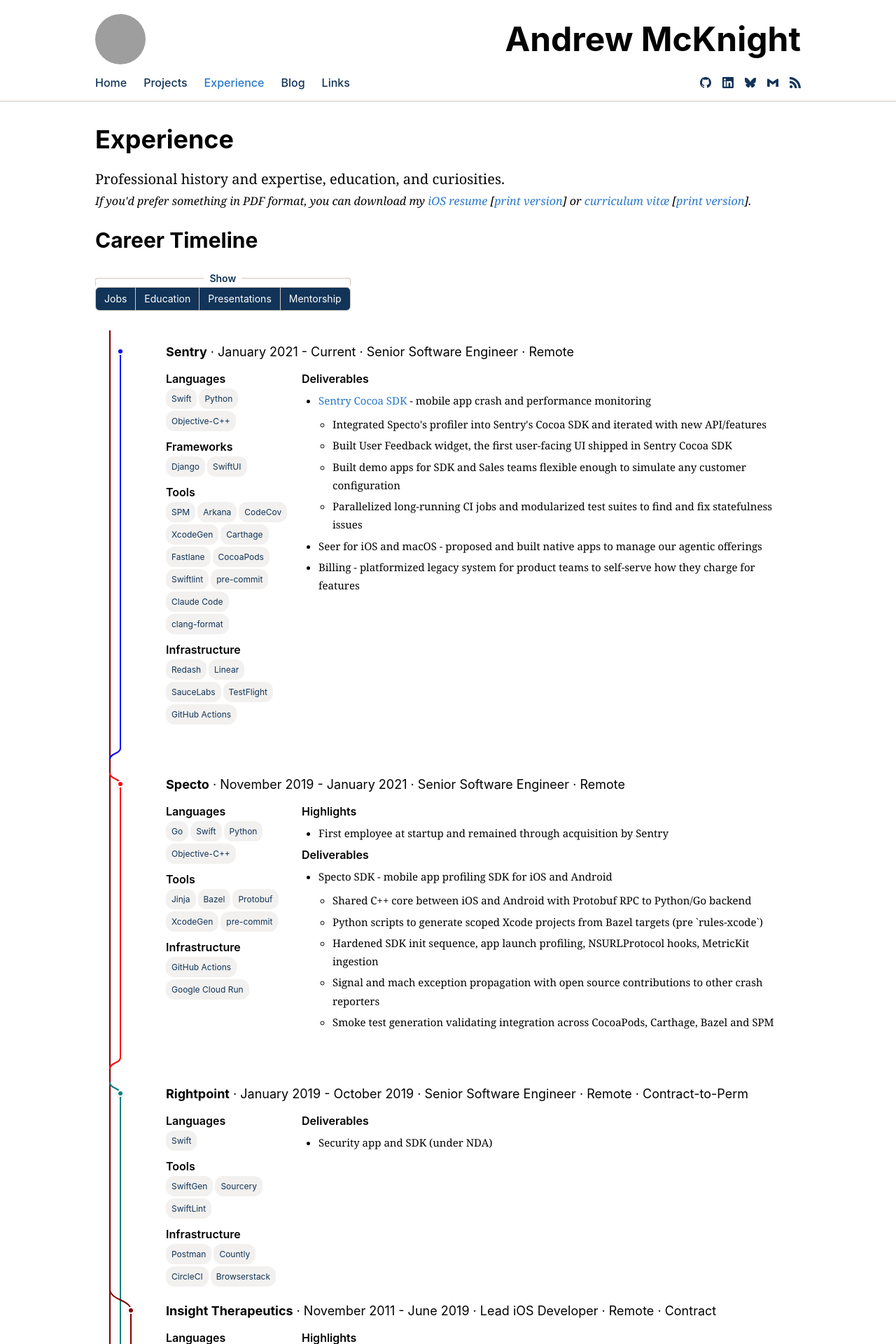
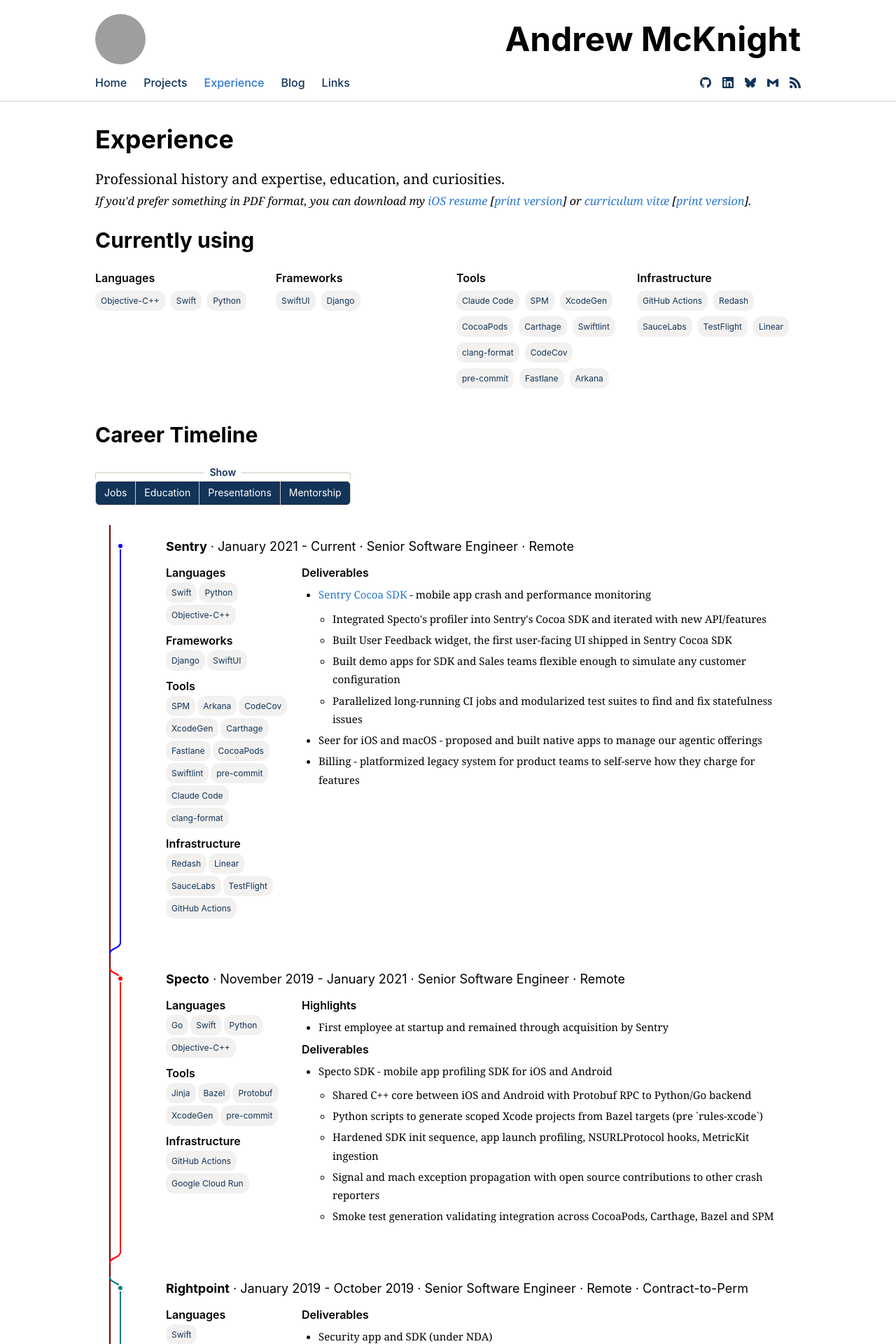
Before and after one commit to armcknight/mcknight.io, a Jekyll site: the page built from experience/index.html, in a window 1280 px wide. Shown: the top 1920 px of the page at 70% size. Built offline with Jekyll 4.4.1, drawn with Linux system fonts in a browser that asks for light colours; some of the changed text lies outside the part shown; grey boxes are pictures that could not be loaded.

Commit message:
feat(resumes): skills sections, section options, Currently using
- generate-resume.rb: a skills section from a selection's own list; section
  options stack (experience) and abridged (education), validated; a lone
  highlight on its label's line; labels through the template's \cvlabel
- Experience page: "Currently using", the stacks of the current jobs merged,
  above the timeline
- Data: Insight Therapeutics' id is now insight; typo fix
- Resume submodule: skills, abridged education, skip-ink headings, centred
  letterhead and tighter spacing

Co-Authored-By: Claude Opus 5.5 <noreply@anthropic.com>

```diff
--- a/_data/experience.yaml
+++ b/_data/experience.yaml
@@ -116,7 +116,7 @@ experience:
       - infrastructure: [CircleCI, Postman, Browserstack, Countly]
     deliverables: Security app and SDK (under NDA)
 
-  - id: insight-therapeutics
+  - id: insight
     start: November 2011
     end: June 2019
     era: professional
@@ -129,7 +129,7 @@ experience:
       - frameworks: [CoreGraphics, CoreData, MessageUI, UICollectionView, FMDB, SQLite, Storyboards, SSZipArchive, RNCryptor]
       - infrastructure: [cocoapods-keys, Trello, BitBucket, AWS]
     highlights:
-      - Sole consulatation and development of multiple apps shipped in App Store and internally
+      - Sole consultation and development of multiple apps shipped in App Store and internally
     deliverables:
       - name: ClotRx
         url: http://itunes.apple.com/us/app/clot-rx/id408979176?mt=8
--- a/assets/css/_experience.scss
+++ b/assets/css/_experience.scss
@@ -227,6 +227,32 @@
   background-color: var(--background);
 }
 
+// "Currently using": the current jobs' stacks, a column per category, side by side while
+// they fit, under a heading the size of the timeline's.
+.current-skills {
+  margin-bottom: var(--space-12);
+
+  h2 {
+    font-size: var(--text-3xl);
+    font-weight: 700;
+    margin-bottom: var(--space-6);
+    color: var(--text-primary);
+  }
+
+  // Headed as an entry's sections are in the timeline
+  h3 {
+    font-size: 1rem;
+    font-weight: 600;
+    margin: 0 0 var(--space-2) 0;
+  }
+}
+
+.current-skills-groups {
+  display: grid;
+  grid-template-columns: repeat(auto-fit, minmax(12rem, 1fr));
+  gap: var(--space-6);
+}
+
 // Git-style timeline visualization
 .git-timeline-container {
   // Right after the page's intro, whose margin is room enough (see .page-header)
--- a/experience/index.html
+++ b/experience/index.html
@@ -11,6 +11,42 @@ floating_top: true
 
   <p class="pdf-downloads">If you'd prefer something in PDF format, you can download my <a href="/assets/pdf/andrew-mcknight-resume-ios.pdf">iOS resume</a> [<a href="/assets/pdf/andrew-mcknight-resume-ios-print.pdf">print version</a>] or <a href="/assets/pdf/andrew-mcknight-cv.pdf">curriculum vitæ</a> [<a href="/assets/pdf/andrew-mcknight-cv-print.pdf">print version</a>].</p>
 </div>
+
+{% comment %}
+  What I work with now: the stacks of the jobs that end "Current", merged:
+  each category once, in the order it first comes, and in it each item once.
+  Each category a heading over its items, as pills, as a job's stack is shown
+  in the timeline below. (A resume's Skills section is its own list, in the
+  resume repo's selections.yml, which this public site cannot read.)
+{% endcomment %}
+{% assign current_jobs = site.data.experience.experience | where: "end", "Current" %}
+{% assign current_categories = "" | split: "" %}
+{% for job in current_jobs %}{% for group in job.stack %}{% for pair in group %}
+  {% assign current_categories = current_categories | push: pair[0] %}
+{% endfor %}{% endfor %}{% endfor %}
+{% assign current_categories = current_categories | uniq %}
+{% if current_categories.size > 0 %}
+<section class="current-skills">
+  <h2>Currently using</h2>
+  <div class="current-skills-groups">
+    {% for category in current_categories %}
+    {% assign category_items = "" | split: "" %}
+    {% for job in current_jobs %}{% for group in job.stack %}{% for pair in group %}{% if pair[0] == category %}
+      {% assign category_items = category_items | concat: pair[1] %}
+    {% endif %}{% endfor %}{% endfor %}{% endfor %}
+    {% assign category_items = category_items | uniq %}
+    {% if category_items.size > 0 %}
+    <div class="current-skills-group">
+      <h3>{{ category | capitalize }}</h3>
+      <div class="stack-tags">
+        {% for item in category_items %}<span class="stack-tag">{{ item }}</span>{% endfor %}
+      </div>
+    </div>
+    {% endif %}
+    {% endfor %}
+  </div>
+</section>
+{% endif %}
 
 {% comment %}
 Git-style timeline - start simple with just dates
```
Also changed, not shown: scripts/generate-resume.rb (+47 -11 lines).
